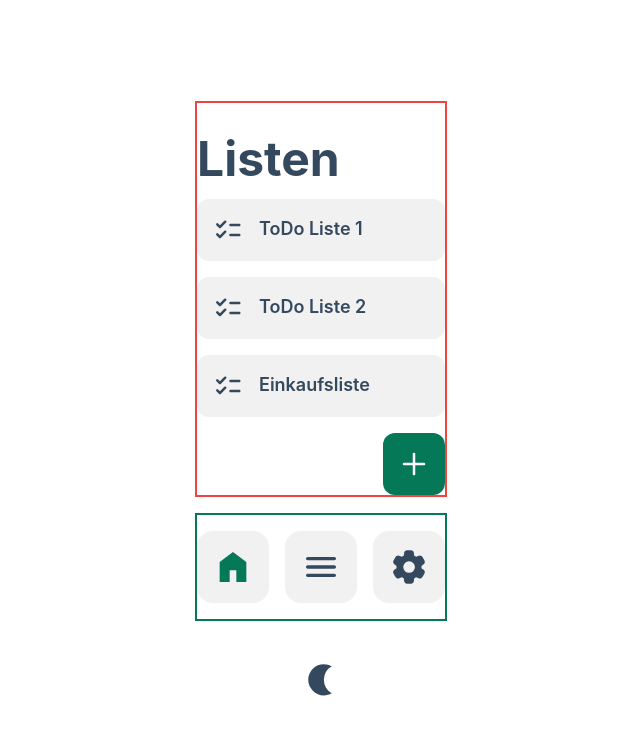
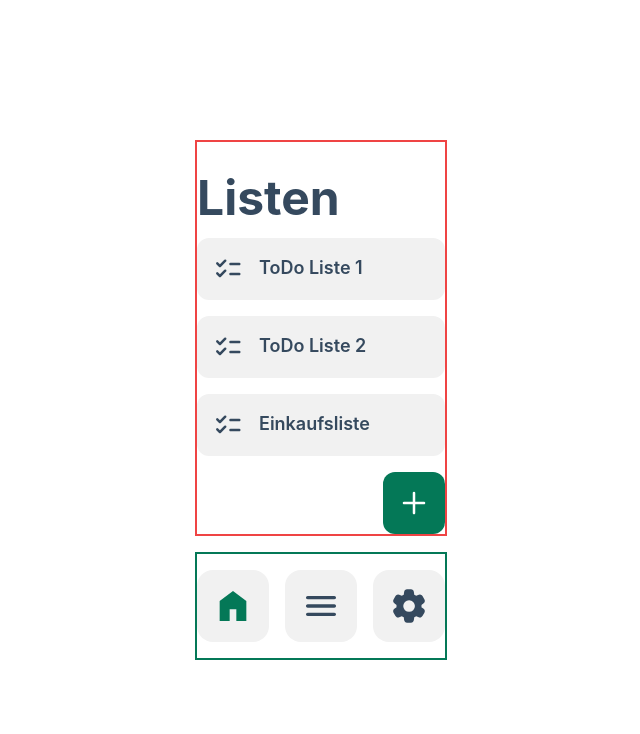
Before and after one commit to Fabinatix97/vuedolist, a Vue app: page / in a window 1280 px wide. Shown: the top 734 px of the page, without its empty margins (319-959 px from the left). Built offline with nearby package versions, Linux system fonts and the light colour scheme.

Commit message:
Refactor App.vue and router to update theme handling and rename About route to List

```diff
--- a/src/App.vue
+++ b/src/App.vue
@@ -1,29 +1,18 @@
 <script setup lang="ts">
 import { RouterLink, RouterView } from 'vue-router'
 import { Icon } from '@iconify/vue'
-import { ref, watch, computed } from 'vue'
+import { ref } from 'vue'
 
 const theme = ref(
   localStorage.getItem('theme') ||
     (window.matchMedia('(prefers-color-scheme: dark)').matches ? 'dark' : 'light'),
 )
 
-const themeIconName = computed(() => {
-  return theme.value === 'light' ? 'material-symbols:nightlight' : 'material-symbols:sunny'
-})
-
 function applyTheme() {
-  //console.log(`Applying theme: ${theme.value}`);
   document.documentElement.setAttribute('data-theme', theme.value)
 }
 
-function toggleTheme() {
-  theme.value = theme.value === 'light' ? 'dark' : 'light'
-  localStorage.setItem('theme', theme.value)
-}
-
 applyTheme()
-watch(theme, applyTheme)
 </script>
 
 <template>
@@ -31,16 +20,13 @@ watch(theme, applyTheme)
     <RouterView class="border-2 border-red-500" />
     <nav class="flex justify-center gap-4 border-2 border-primary">
       <RouterLink to="/"><Icon icon="material-symbols:home" style="font-size: 2.5em" /></RouterLink>
-      <RouterLink to="/about"
+      <RouterLink to="/list"
         ><Icon icon="material-symbols:menu-rounded" style="font-size: 2.5em"
       /></RouterLink>
       <RouterLink to="/settings"
         ><Icon icon="material-symbols:settings-rounded" style="font-size: 2.5em"
       /></RouterLink>
     </nav>
-  </div>
-  <div class="mt-10 justify-self-center">
-    <Icon :icon="themeIconName" style="font-size: 2.5em" @click="toggleTheme()" />
   </div>
 </template>
 
--- a/src/router/index.ts
+++ b/src/router/index.ts
@@ -10,12 +10,12 @@ const router = createRouter({
       component: HomeView,
     },
     {
-      path: '/about',
-      name: 'about',
+      path: '/list',
+      name: 'list',
       // route level code-splitting
-      // this generates a separate chunk (About.[hash].js) for this route
+      // this generates a separate chunk (List.[hash].js) for this route
       // which is lazy-loaded when the route is visited.
-      component: () => import('../views/AboutView.vue'),
+      component: () => import('../views/ListView.vue'),
     },
     {
       path: '/settings',
```
